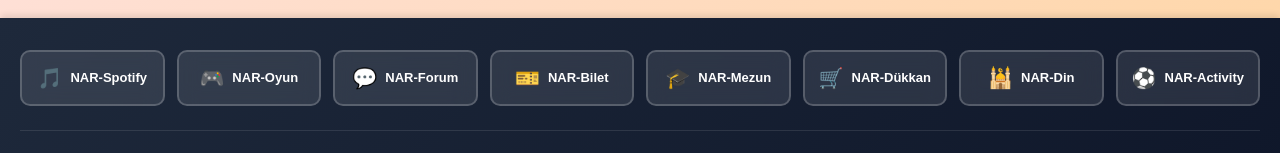
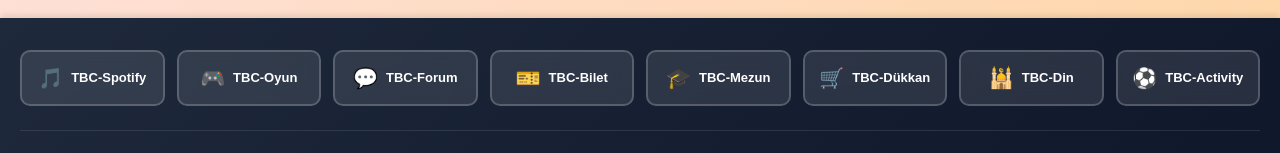
Before and after one commit to bozukaraba/tbclov, a React (Vite) app: page / in a window 1280 px wide. Shown: the part 1555-1708 px from the top of the page. Built offline with nearby package versions, Linux system fonts and the light colour scheme.

Commit message:
Footer'daki servis isimlerini TBC olarak geri değiştirdim

```diff
--- a/client/src/components/Footer.jsx
+++ b/client/src/components/Footer.jsx
@@ -4,15 +4,15 @@ import './Footer.css';
 function Footer() {
   const [activeModal, setActiveModal] = useState(null);
 
-  const narServices = [
-    { id: 'spotify', name: 'NAR-Spotify', icon: '🎵' },
-    { id: 'oyun', name: 'NAR-Oyun', icon: '🎮' },
-    { id: 'forum', name: 'NAR-Forum', icon: '💬' },
-    { id: 'bilet', name: 'NAR-Bilet', icon: '🎫' },
-    { id: 'mezun', name: 'NAR-Mezun', icon: '🎓' },
-    { id: 'dukkan', name: 'NAR-Dükkan', icon: '🛒' },
-    { id: 'din', name: 'NAR-Din', icon: '🕌' },
-    { id: 'activity', name: 'NAR-Activity', icon: '⚽' }
+  const tbcServices = [
+    { id: 'spotify', name: 'TBC-Spotify', icon: '🎵' },
+    { id: 'oyun', name: 'TBC-Oyun', icon: '🎮' },
+    { id: 'forum', name: 'TBC-Forum', icon: '💬' },
+    { id: 'bilet', name: 'TBC-Bilet', icon: '🎫' },
+    { id: 'mezun', name: 'TBC-Mezun', icon: '🎓' },
+    { id: 'dukkan', name: 'TBC-Dükkan', icon: '🛒' },
+    { id: 'din', name: 'TBC-Din', icon: '🕌' },
+    { id: 'activity', name: 'TBC-Activity', icon: '⚽' }
   ];
 
   const openModal = (serviceId) => {
@@ -28,7 +28,7 @@ function Footer() {
       <footer className="footer">
         <div className="footer-content">
           <div className="tbc-services">
-            {narServices.map(service => (
+            {tbcServices.map(service => (
               <button
                 key={service.id}
                 className="tbc-service-btn"
@@ -50,8 +50,8 @@ function Footer() {
           <div className="modal" onClick={(e) => e.stopPropagation()}>
             <div className="modal-header">
               <h2 className="modal-title">
-                {narServices.find(s => s.id === activeModal)?.icon} {' '}
-                {narServices.find(s => s.id === activeModal)?.name}
+                {tbcServices.find(s => s.id === activeModal)?.icon} {' '}
+                {tbcServices.find(s => s.id === activeModal)?.name}
               </h2>
               <button className="modal-close" onClick={closeModal}>
                 &times;
```
